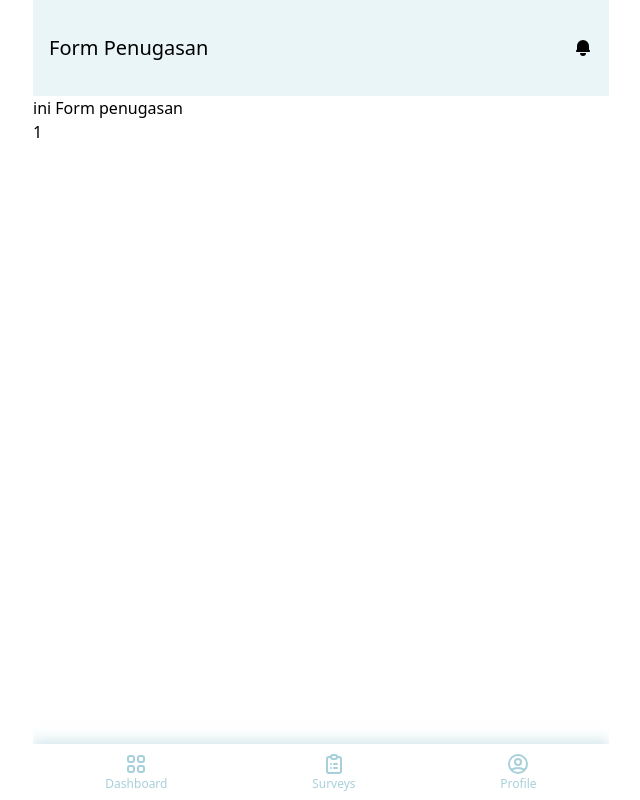
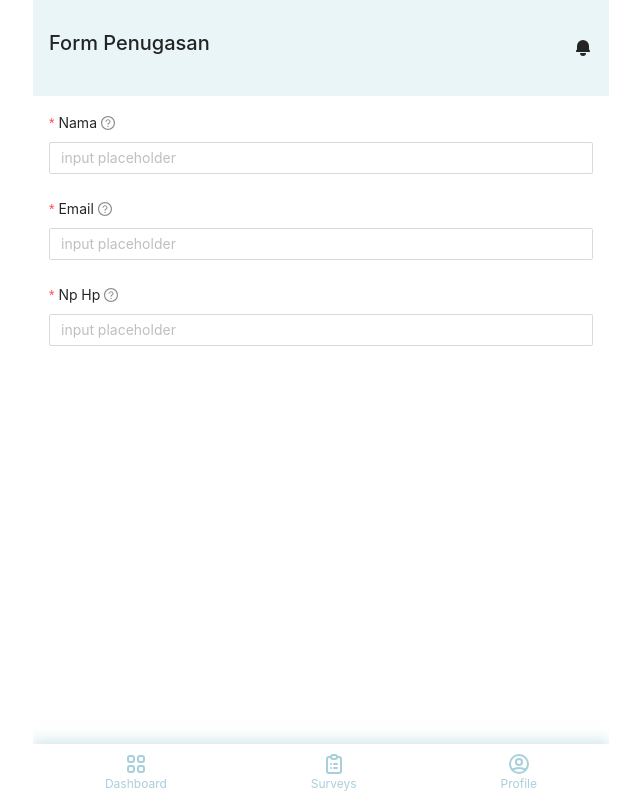
Before and after one commit to nijiko-ds/test-bts, a Next.js app: page /form/1 in a window 1280 px wide. Shown: the whole page, without its empty margins (319-959 px from the left). Built offline with nearby package versions, Linux system fonts and the light colour scheme.

Commit message:
Update Form Compoennt Input

```diff
--- a/components/form/Input.js
+++ b/components/form/Input.js
@@ -0,0 +1,39 @@
+import React, { useState } from "react";
+import { Form, Input, Button, Radio } from "antd";
+
+// styling
+import "antd/dist/antd.css";
+
+const InputComponent = (props) => {
+  const [form] = Form.useForm();
+
+  return (
+    <div>
+      <Form
+        layout='vertical'
+        form={form}
+        requiredMark={props.required}
+        initialValues={{ layout: "vertical" }}
+        onValuesChange={(e) => console.log("e", e)}
+      >
+        <Form.Item
+          label={props.label}
+          required={props.required}
+          tooltip='Input harus diisi'
+        >
+          <Input
+            placeholder='input placeholder'
+            onChange={(e) => props.setState(e.target.value)}
+            value={props.value}
+            type={props.type}
+            onKeyDown={(e) =>
+              props.type === "number" && e.key === "e" && e.preventDefault()
+            }
+          />
+        </Form.Item>
+      </Form>
+    </div>
+  );
+};
+
+export default InputComponent;
--- a/pages/form/[id].js
+++ b/pages/form/[id].js
@@ -1,16 +1,36 @@
-import React from "react";
+import React, { useState } from "react";
 import { useRouter } from "next/router";
 
 import Layout from "../../components/Layout";
+import Input from "../../components/form/Input";
 
 const Form = () => {
   const router = useRouter();
   const { id } = router.query;
 
+  const [nama, setNama] = useState("");
+  const [email, setEmail] = useState("");
+  const [noHp, setNoHp] = useState("");
+
   return (
     <Layout title='Form Penugasan'>
-      <h1>ini Form penugasan</h1>
-      <h1>{id}</h1>
+      <div className='p-4'>
+        <Input label='Nama' setState={setNama} value={nama} required={true} />
+        <Input
+          label='Email'
+          setState={setEmail}
+          value={email}
+          type='email'
+          required={true}
+        />
+        <Input
+          label='Np Hp'
+          setState={setNoHp}
+          value={noHp}
+          type='number'
+          required={true}
+        />
+      </div>
     </Layout>
   );
 };
```
